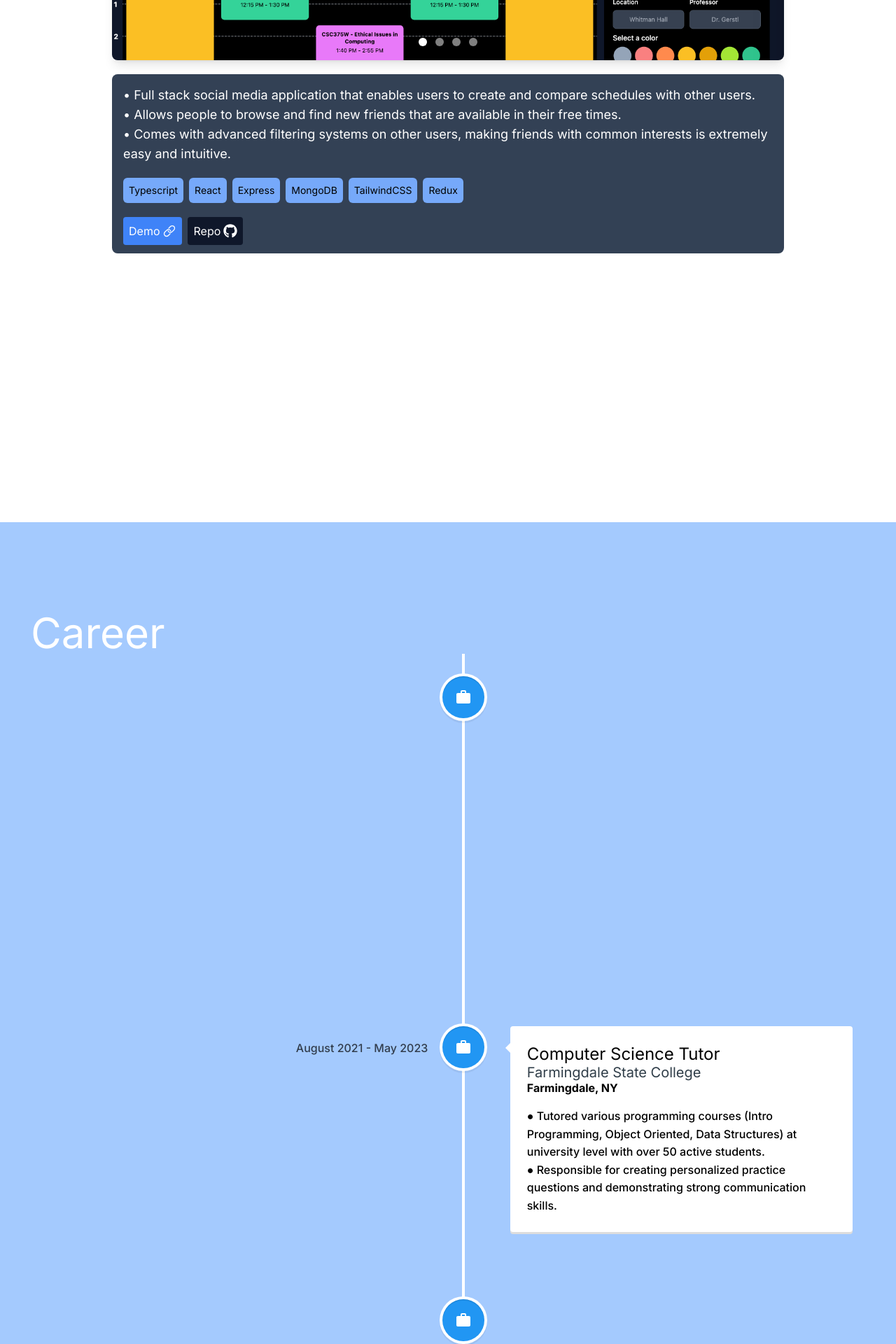
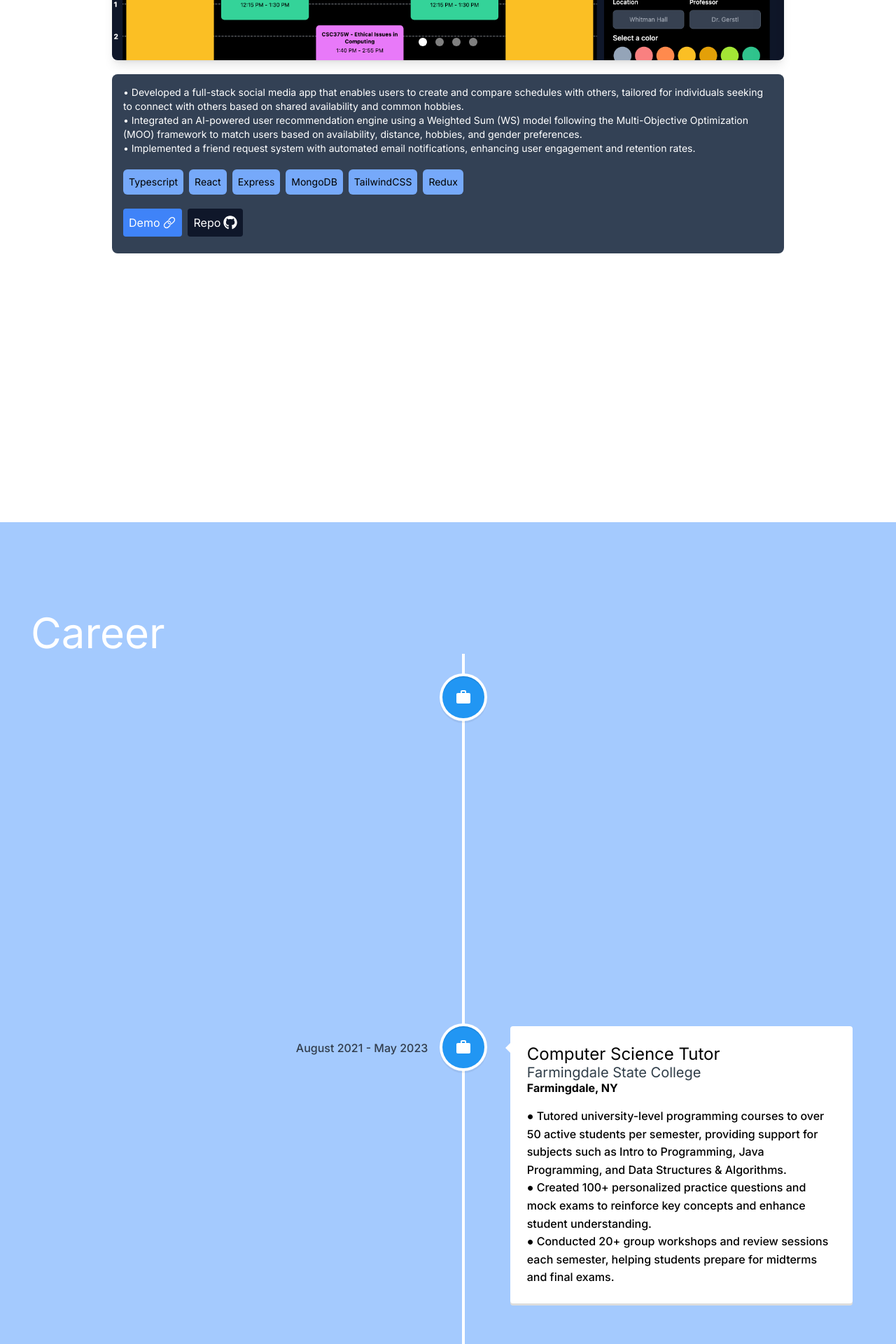
Before and after one commit to KyoshiNoda/Portfolio, a Next.js app: page / in a window 1280 px wide. Shown: the part 2160-4080 px from the top of the page at 70% size. Built offline with nearby package versions, Linux system fonts and the light colour scheme; grey boxes are pictures that could not be loaded.

Commit message:
updated resume and project

```diff
--- a/src/components/Projects.tsx
+++ b/src/components/Projects.tsx
@@ -55,9 +55,9 @@ function Projects() {
       </div>
 
       <div className="h-auto md:h-64 w-3/4 bg-slate-700 text-left dark:bg-slate-100 rounded-lg relative">
-        <div className="text-white dark:text-black text-sm p-4 lg:text-lg">
+        <div className="text-white dark:text-black p-4 lg:text-lg">
           {Array.isArray(description)
-            ? description.map((item, index) => <p key={index}>{item}</p>)
+            ? description.map((item, index) => <p key={index} className='text-sm'>{item}</p>)
             : <p>{description}</p>
           }
         </div>
--- a/src/constants/constant.ts
+++ b/src/constants/constant.ts
@@ -63,9 +63,9 @@ export const projects: Record<string, Project> = {
     repo: "https://github.com/KyoshiNoda/ScheduleFinder",
     demo: "https://schedulefinder.netlify.app/",
     description: [
-      "• Full stack social media application that enables users to create and compare schedules with other users.",
-      "• Allows people to browse and find new friends that are available in their free times.",
-      "• Comes with advanced filtering systems on other users, making friends with common interests is extremely easy and intuitive.",
+      "• Developed a full-stack social media app that enables users to create and compare schedules with others, tailored for individuals seeking to connect with others based on shared availability and common hobbies.",
+      "• Integrated an AI-powered user recommendation engine using a Weighted Sum (WS) model following the Multi-Objective Optimization (MOO) framework to match users based on availability, distance, hobbies, and gender preferences.",
+      "• Implemented a friend request system with automated email notifications, enhancing user engagement and retention rates.",
     ],
     techStack: [
       "Typescript",
@@ -129,7 +129,7 @@ export const projects: Record<string, Project> = {
 export const footerItems = {
   Resume: {
     name: "Resume",
-    link: "https://docs.google.com/document/d/10YZCabidMoFBT4ft1ocBWDAmS8LbiVzB/edit?usp=sharing&rtpof=true&sd=true",
+    link: "https://docs.google.com/document/d/1pB0N9KZuMRVk1opGjF47uMzQLs-5aCvg/edit?usp=sharing&ouid=104674600947882521163&rtpof=true&sd=true",
   },
   DevPost: {
     name: "Devpost",
@@ -151,7 +151,7 @@ export const CareerInfo: CareerObject[] = [
       `● Developed responsive user-friendly front-end components with Angular with Typescript that handled license metadata.`,
       `● Implemented RESTful APIs using Spring Boot that dealt with license expirations.`,
       `● Conducted full stack unit testing with 95-100% line coverage using Mockito, Junit, Jest, Jasmine, TestBed etc. `,
-      `● Designed and implemented Python testing tool script using Pandas and Matplotlib to facilitate QA Testing.`
+      `● Designed and implemented Python testing tool script using Pandas and Matplotlib to facilitate QA Testing.`,
     ],
   },
   {
@@ -160,8 +160,9 @@ export const CareerInfo: CareerObject[] = [
     location: "Farmingdale, NY",
     dates: "August 2021 - May 2023",
     description: [
-      `● Tutored various programming courses (Intro Programming, Object Oriented, Data Structures) at university level with over 50 active students.`,
-      `● Responsible for creating personalized practice questions and demonstrating strong communication skills.`,
+      `● Tutored university-level programming courses to over 50 active students per semester, providing support for subjects such as Intro to Programming, Java Programming, and Data Structures & Algorithms.`,
+      `● Created 100+ personalized practice questions and mock exams to reinforce key concepts and enhance student understanding.`,
+      `● Conducted 20+ group workshops and review sessions each semester, helping students prepare for midterms and final exams.`,
     ],
   },
   {
@@ -170,9 +171,9 @@ export const CareerInfo: CareerObject[] = [
     location: "Farmingdale, NY",
     dates: "April 2021 - May 2022",
     description: [
-      `● Founded a computer science ACM chapter for university with over 250 active members.`,
-      `● Responsible for organizing numerous events that involved technical talks with industry professionals.`,
-      `● Responsible for interviewing over 50+ candidates for executive positions`,
+      `● Founded the university's ACM Chapter, growing membership to over 250 total members`,
+      `● Organized 15+ events with industry professionals, achieving an average turnout rate of 70%.`,
+      `● Led the recruitment process by interviewing over 50 candidates for executive roles, resulting in a 50% increase in the club's leadership team to better manage the expanding member base and event operations.`,
     ],
   },
 ];
```
